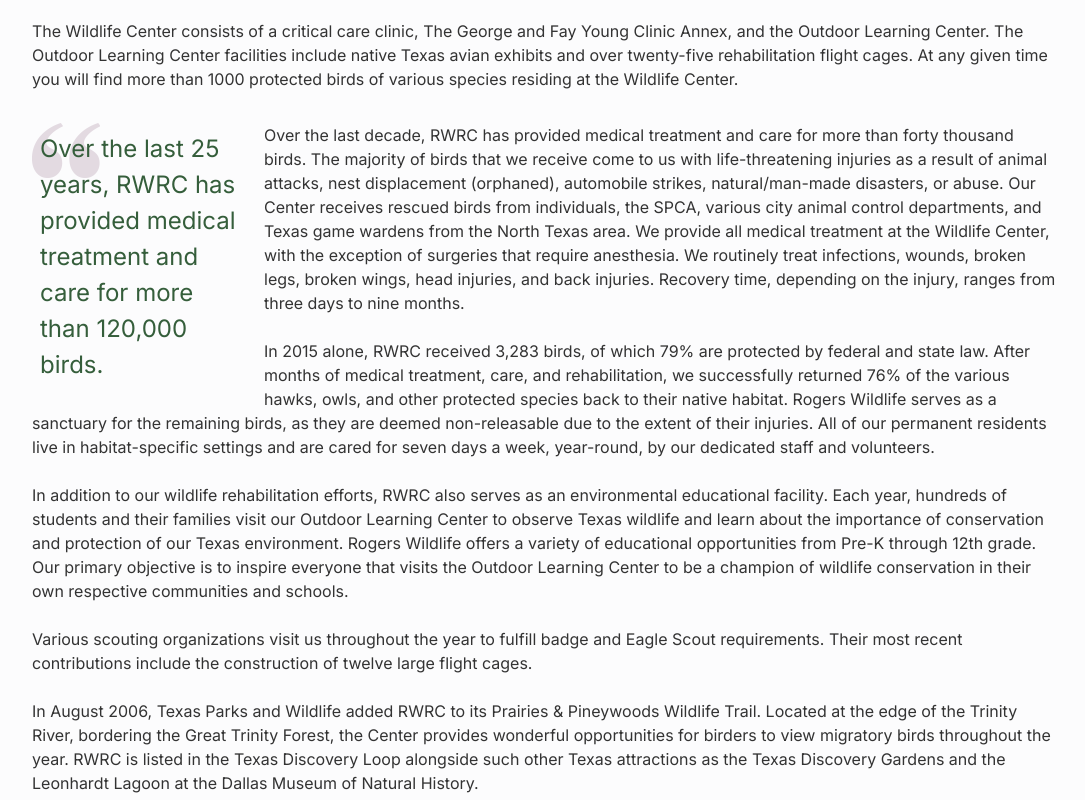
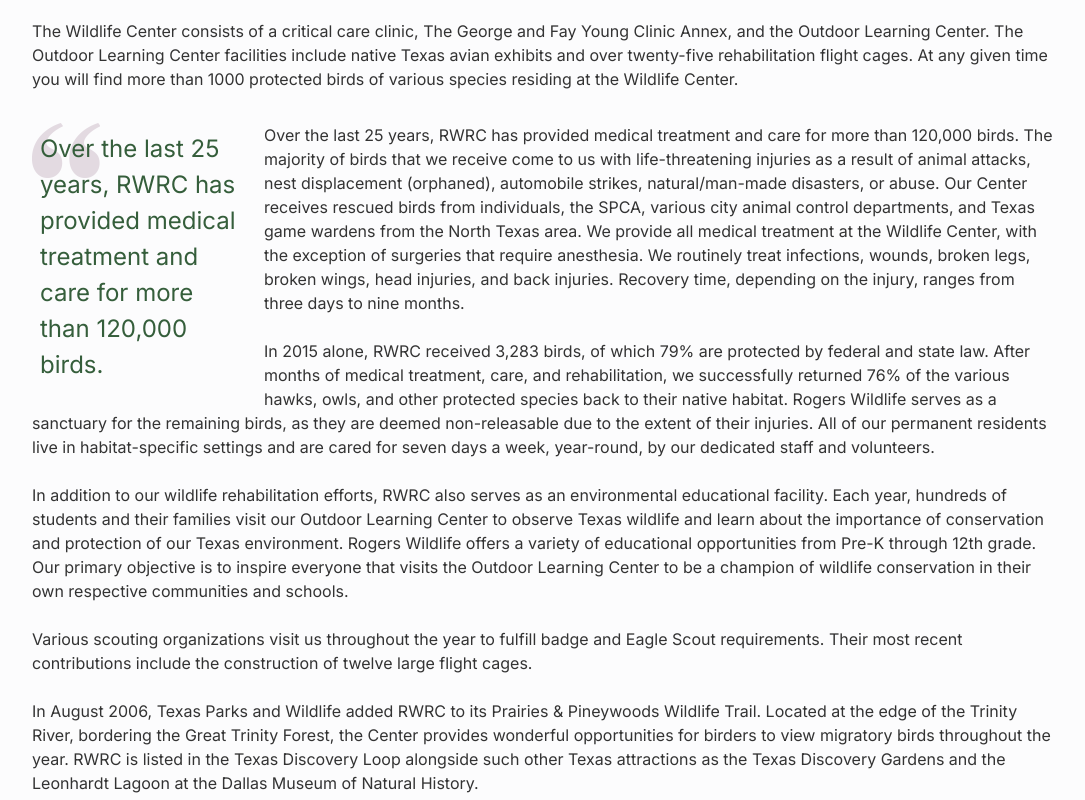
Before and after one commit to myDeveloperJourney/rogers-wildlife-site, a Next.js app: page /about in a window 1280 px wide. Shown: the part 860-1660 px from the top of the page, without its empty margins (96-1181 px from the left). Built offline with nearby package versions, Linux system fonts and the light colour scheme.

Commit message:
wip: updates quoted text

```diff
--- a/src/pages/about.js
+++ b/src/pages/about.js
@@ -86,8 +86,8 @@
                                 {/* paragraph */}
                                 <div>
                                     <p className={`${styles.body_bot_p}`}>
-                                        Over the last decade, RWRC has provided medical treatment and care for more than
-                                        forty thousand birds. The majority of birds that we receive come to us with
+                                        Over the last 25 years, RWRC has provided medical treatment and care for more than
+                                        120,000 birds. The majority of birds that we receive come to us with
                                         life-threatening injuries as a result of animal attacks, nest displacement
                                         (orphaned), automobile strikes, natural/man-made disasters, or abuse. Our Center
                                         receives rescued birds from individuals, the SPCA, various city animal control
```
